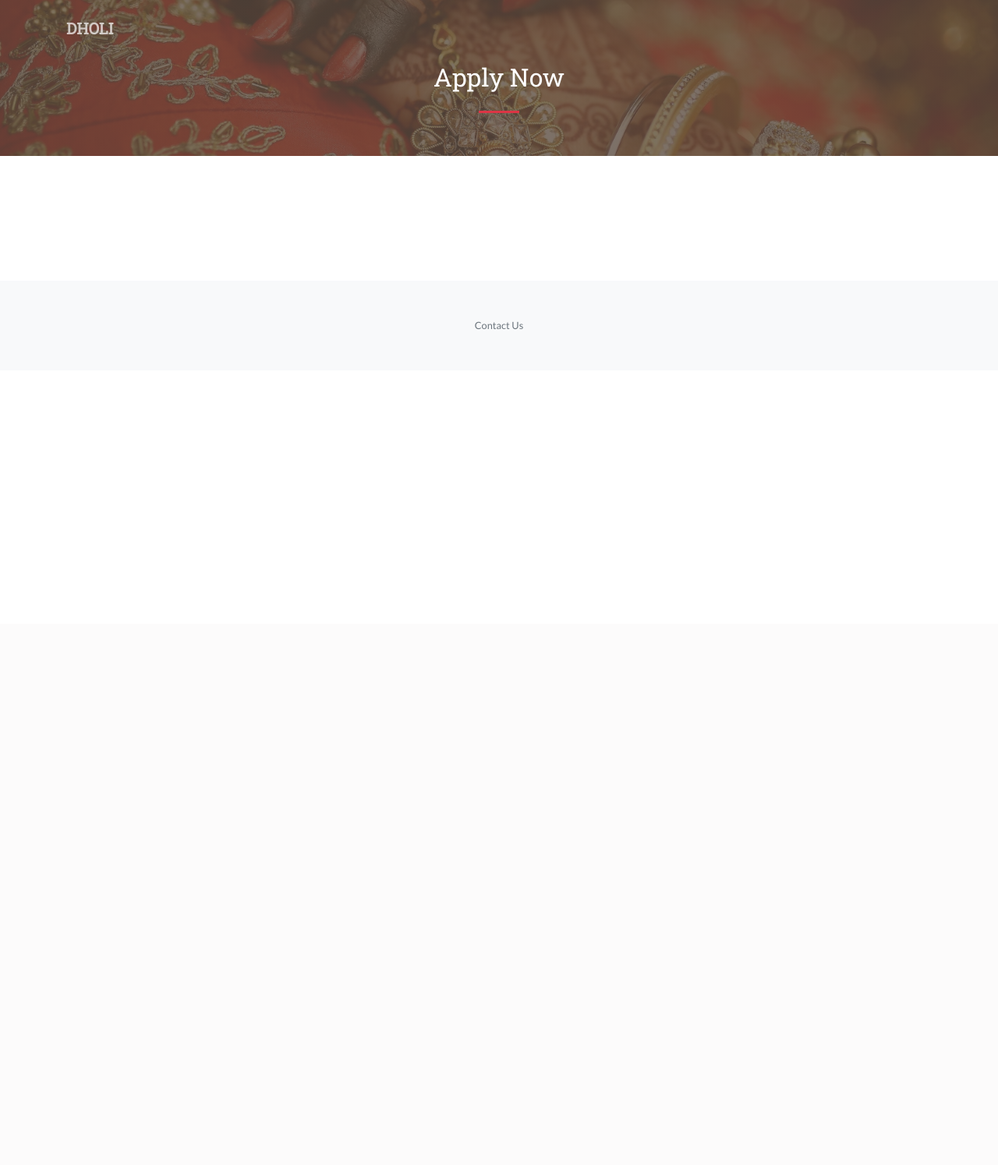
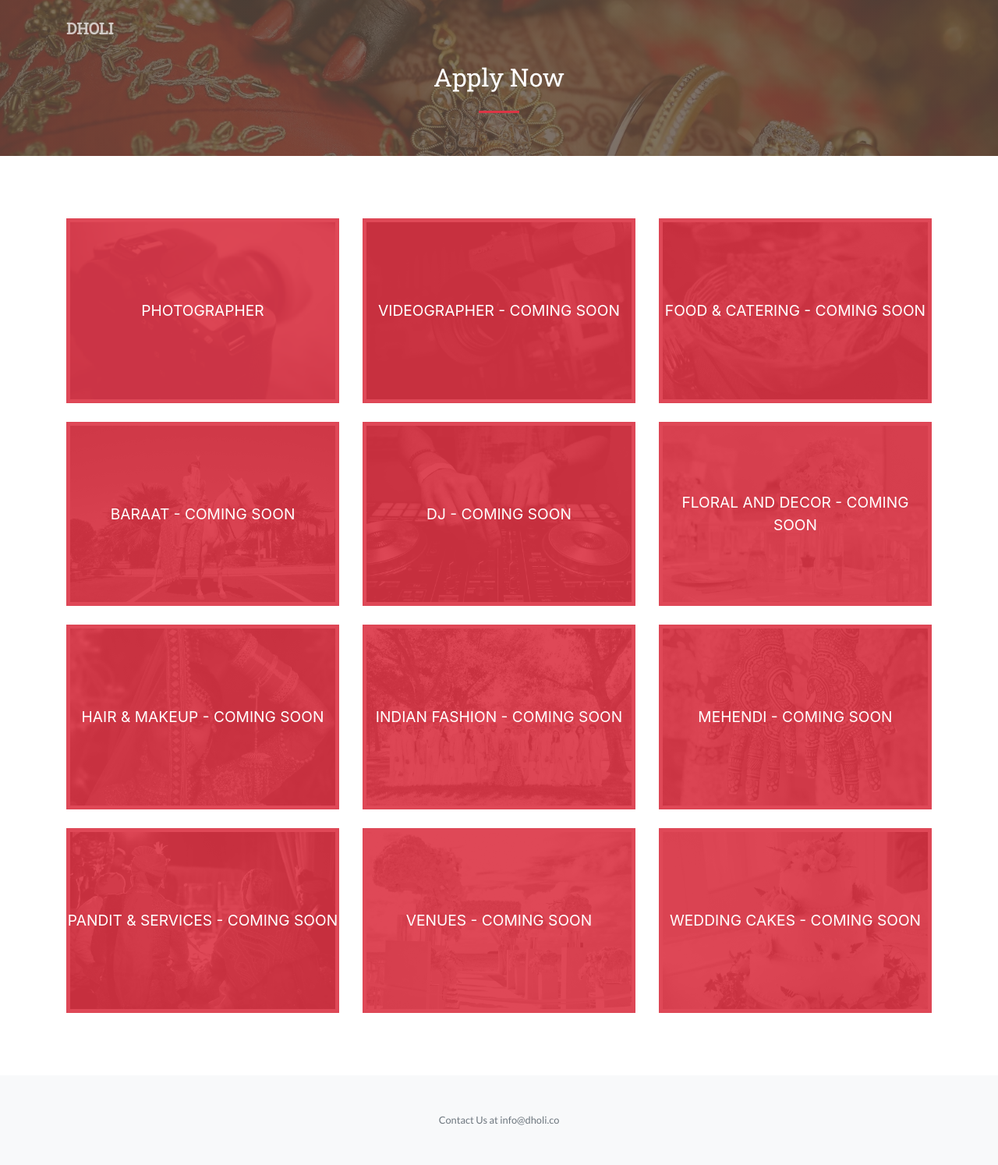
Before and after one commit to asinghal17/maamba, a Django app: page /vendor-apply/ in a window 1280 px wide. Shown: the whole page at 78% size. Before the commit the page ends 423 px from the top, so only its background shows below. Run offline with Django 3.2, Linux system fonts and the light colour scheme; some libraries are stand-ins or nearby versions.

Commit message:
Pictures fixed, links added

```diff
--- a/maamba/settings.py
+++ b/maamba/settings.py
@@ -24,7 +24,7 @@ BASE_DIR = os.path.dirname(os.path.dirname(os.path.abspath(__file__)))
 SECRET_KEY = os.environ.get('MAAMBA_DJANGO_KEY')
 
 # SECURITY WARNING: don't run with debug turned on in production!
-DEBUG = True
+DEBUG = False
 
 ALLOWED_HOSTS = []
 
--- a/templates/skeleton.html
+++ b/templates/skeleton.html
@@ -30,6 +30,34 @@
 
 </head>
 
+  <!-- Navigation -->
+  <nav class="navbar navbar-expand-lg navbar-light fixed-top py-3" id="mainNav">
+    <div class="container">
+      <a class="navbar-brand js-scroll-trigger" href="{% url 'home' %}">Dholi</a>
+      <button class="navbar-toggler navbar-toggler-right" type="button" data-toggle="collapse" data-target="#navbarResponsive" aria-controls="navbarResponsive" aria-expanded="false" aria-label="Toggle navigation">
+        <span class="navbar-toggler-icon"></span>
+      </button>
+<!--       <button class="navbar-toggler navbar-toggler-right" type="button" data-toggle="collapse" data-target="#navbarResponsive" aria-controls="navbarResponsive" aria-expanded="false" aria-label="Toggle navigation">
+        <span class="navbar-toggler-icon"></span>
+      </button>
+      <div class="collapse navbar-collapse" id="navbarResponsive">
+        <ul class="navbar-nav ml-auto my-2 my-lg-0">
+          <li class="nav-item">
+            <a class="nav-link js-scroll-trigger" href="#about">About</a>
+          </li>
+          <li class="nav-item">
+            <a class="nav-link js-scroll-trigger" href="#services">Services</a>
+          </li>
+          <li class="nav-item">
+            <a class="nav-link js-scroll-trigger" href="#portfolio">Portfolio</a>
+          </li>
+          <li class="nav-item">
+            <a class="nav-link js-scroll-trigger" href="#contact">Contact</a>
+          </li>
+        </ul>
+      </div> -->
+    </div>
+  </nav>
 
   {% block content %} {% endblock %}
 
@@ -37,7 +65,7 @@
   <!-- Footer -->
   <footer class="bg-light py-5">
     <div class="container">
-      <div class="small text-center text-muted">Contact Us</div>
+      <div class="small text-center text-muted">Contact Us at info@dholi.co</div>
     </div>
   </footer>
 
--- a/templates/vendor_apply.html
+++ b/templates/vendor_apply.html
@@ -3,16 +3,6 @@
 {% block content %}
 
 <body id="page-top">
-
-  <!-- Navigation -->
-  <nav class="navbar navbar-expand-lg navbar-light fixed-top py-3" id="mainNav">
-    <div class="container">
-      <a class="navbar-brand js-scroll-trigger" href="#page-top">Dholi</a>
-      <button class="navbar-toggler navbar-toggler-right" type="button" data-toggle="collapse" data-target="#navbarResponsive" aria-controls="navbarResponsive" aria-expanded="false" aria-label="Toggle navigation">
-        <span class="navbar-toggler-icon"></span>
-      </button>
-    </div>
-  </nav>
 
   <section class="page-section bg-vendor" id="about">
     <div class="container">
@@ -32,43 +22,18 @@
     <div class="container">
       <div class="row">
         <div class="col-lg-4 text-center">
-<!--           <div class="vendor-category-listing">
-            <a href="https://docs.google.com/forms/d/e/1FAIpQLScLtOjf-qBGadtapT1Fs_3M-K7tleI8ZcrH75eSMm4paNF_aw/viewform"><img class="img-thumbnail img-fluid" src="{% static 'img/vendor-apply/photographer.jpg' %}" alt=""><div class="vendor-category-title text-white">Photographer</div> </a>
-          </div> -->
-        </div>
-<!--         <div class="col-lg-4 text-center">
           <div class="vendor-category-listing">
-            <a href=""><img class="img-thumbnail img-fluid" src="img/vendor-apply/videographer.png" alt=""></a>
-            <div class="vendor-category-title text-white" href="#">Videographer - Coming Soon</div>
+            <a href="https://docs.google.com/forms/d/e/1FAIpQLScLtOjf-qBGadtapT1Fs_3M-K7tleI8ZcrH75eSMm4paNF_aw/viewform"><img class="img-thumbnail img-fluid" src="https://raw.githubusercontent.com/asinghal17/maamba/master/static/maamba/img/vendor-apply/photographer.jpg" alt=""><div class="vendor-category-title text-white">Photographer</div> </a>
           </div>
         </div>
         <div class="col-lg-4 text-center">
           <div class="vendor-category-listing">
-            <a href=""><img class="img-thumbnail img-fluid" src="img/vendor-apply/food_and_catering.png" alt=""></a>
-            <div class="vendor-category-title text-white" href="#">Food & Catering - Coming Soon</div>
-          </div>
-        </div> -->
-      </div>
-    </div>
-<!--     <div class="container mt-4">
-      <div class="row">
-        <div class="col-lg-4 text-center">
-          <div class="vendor-category-listing">
-            {% load static %}
-            <a href=""><img class="img-thumbnail img-fluid" src="{% static 'maamba/img/vendor-apply/baraat.png' %" alt=""></a>
-            <div class="vendor-category-title text-white" href="#">Baraat - Coming Soon</div>
+            <a href=""><img class="img-thumbnail img-fluid" src="https://raw.githubusercontent.com/asinghal17/maamba/master/static/maamba/img/vendor-apply/videographer.png" alt=""><div class="vendor-category-title text-white" href="#">Videographer - Coming Soon</div> </a>
           </div>
         </div>
         <div class="col-lg-4 text-center">
           <div class="vendor-category-listing">
-            <a href=""><img class="img-thumbnail img-fluid" src="img/vendor-apply/dj.png" alt=""></a>
-            <div class="vendor-category-title text-white" href="#">DJ - Coming Soon</div>
-          </div>
-        </div>
-        <div class="col-lg-4 text-center">
-          <div class="vendor-category-listing">
-            <a href=""><img class="img-thumbnail img-fluid" src="img/vendor-apply/floral_and_decor.png" alt=""></a>
-            <div class="vendor-category-title text-white" href="#">Floral and Decor - Coming Soon</div>
+            <a href=""><img class="img-thumbnail img-fluid" src="https://raw.githubusercontent.com/asinghal17/maamba/master/static/maamba/img/vendor-apply/food_and_catering.png" alt=""><div class="vendor-category-title text-white" href="#">Food & Catering - Coming Soon</div></a>
           </div>
         </div>
       </div>
@@ -77,20 +42,18 @@
       <div class="row">
         <div class="col-lg-4 text-center">
           <div class="vendor-category-listing">
-            <a href=""><img class="img-thumbnail img-fluid" src="img/vendor-apply/hair_and_makeup.png" alt=""></a>
-            <div class="vendor-category-title text-white" href="#">Hair & Makeup - Coming Soon</div>
+            {% load static %}
+            <a href=""><img class="img-thumbnail img-fluid" src="https://raw.githubusercontent.com/asinghal17/maamba/master/static/maamba/img/vendor-apply/baraat.png" alt=""><div class="vendor-category-title text-white" href="#">Baraat - Coming Soon</div></a>
           </div>
         </div>
         <div class="col-lg-4 text-center">
           <div class="vendor-category-listing">
-            <a href=""><img class="img-thumbnail img-fluid" src="img/vendor-apply/indian_fashion.png" alt=""></a>
-            <div class="vendor-category-title text-white" href="#">Indian Fashion - Coming Soon</div>
+            <a href=""><img class="img-thumbnail img-fluid" src="https://raw.githubusercontent.com/asinghal17/maamba/master/static/maamba/img/vendor-apply/dj.png" alt=""><div class="vendor-category-title text-white" href="#">DJ - Coming Soon</div></a>
           </div>
         </div>
         <div class="col-lg-4 text-center">
           <div class="vendor-category-listing">
-            <a href=""><img class="img-thumbnail img-fluid" src="img/vendor-apply/mehendi.png" alt=""></a>
-            <div class="vendor-category-title text-white" href="#">Mehendi - Coming Soon</div>
+            <a href=""><img class="img-thumbnail img-fluid" src="https://raw.githubusercontent.com/asinghal17/maamba/master/static/maamba/img/vendor-apply/floral_and_decor.png" alt=""><div class="vendor-category-title text-white" href="#">Floral and Decor - Coming Soon</div></a>
           </div>
         </div>
       </div>
@@ -99,24 +62,40 @@
       <div class="row">
         <div class="col-lg-4 text-center">
           <div class="vendor-category-listing">
-            <a href=""><img class="img-thumbnail img-fluid" src="img/vendor-apply/pandit_and_services.png" alt=""></a>
-            <div class="vendor-category-title text-white" href="#">Pandit & Services - Coming Soon</div>
+            <a href=""><img class="img-thumbnail img-fluid" src="https://raw.githubusercontent.com/asinghal17/maamba/master/static/maamba/img/vendor-apply/hair_and_makeup.png" alt=""><div class="vendor-category-title text-white" href="#">Hair & Makeup - Coming Soon</div></a>
           </div>
         </div>
         <div class="col-lg-4 text-center">
           <div class="vendor-category-listing">
-            <a href=""><img class="img-thumbnail img-fluid" src="img/vendor-apply/venues.png" alt=""></a>
-            <div class="vendor-category-title text-white" href="#">Venues - Coming Soon</div>
+            <a href=""><img class="img-thumbnail img-fluid" src="https://raw.githubusercontent.com/asinghal17/maamba/master/static/maamba/img/vendor-apply/indian_fashion.png" alt=""><div class="vendor-category-title text-white" href="#">Indian Fashion - Coming Soon</div></a>
           </div>
         </div>
         <div class="col-lg-4 text-center">
           <div class="vendor-category-listing">
-            <a href=""><img class="img-thumbnail img-fluid" src="img/vendor-apply/wedding_cake.png" alt=""></a>
-            <div class="vendor-category-title text-white" href="#">Wedding Cakes - Coming Soon</div>
+            <a href=""><img class="img-thumbnail img-fluid" src="https://raw.githubusercontent.com/asinghal17/maamba/master/static/maamba/img/vendor-apply/mehendi.png" alt=""><div class="vendor-category-title text-white" href="#">Mehendi - Coming Soon</div></a>
           </div>
         </div>
       </div>
-    </div> -->
+    </div>
+    <div class="container mt-4">
+      <div class="row">
+        <div class="col-lg-4 text-center">
+          <div class="vendor-category-listing">
+            <a href=""><img class="img-thumbnail img-fluid" src="https://raw.githubusercontent.com/asinghal17/maamba/master/static/maamba/img/vendor-apply/pandit_and_services.png" alt=""><div class="vendor-category-title text-white" href="#">Pandit & Services - Coming Soon</div></a>
+          </div>
+        </div>
+        <div class="col-lg-4 text-center">
+          <div class="vendor-category-listing">
+            <a href=""><img class="img-thumbnail img-fluid" src="https://raw.githubusercontent.com/asinghal17/maamba/master/static/maamba/img/vendor-apply/venues.png" alt=""><div class="vendor-category-title text-white" href="#">Venues - Coming Soon</div></a>
+          </div>
+        </div>
+        <div class="col-lg-4 text-center">
+          <div class="vendor-category-listing">
+            <a href=""><img class="img-thumbnail img-fluid" src="https://raw.githubusercontent.com/asinghal17/maamba/master/static/maamba/img/vendor-apply/wedding_cake.png" alt=""><div class="vendor-category-title text-white" href="#">Wedding Cakes - Coming Soon</div></a>
+          </div>
+        </div>
+      </div>
+    </div>
   </section>
 
 {% endblock %}
```
Also changed, not shown: templates/vendor_landing.html (+0 -28 lines).
